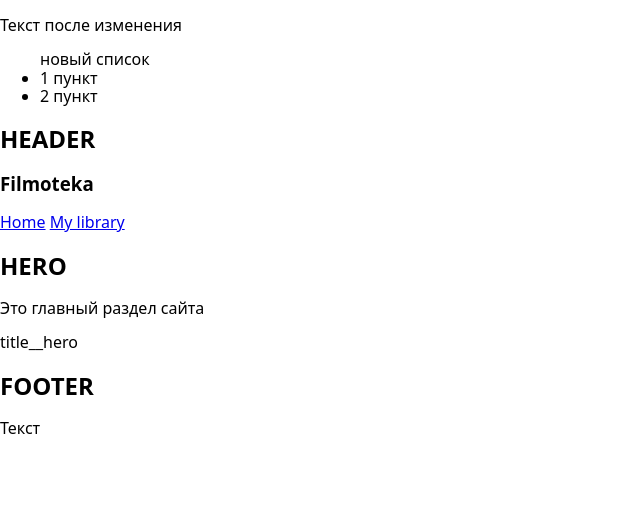
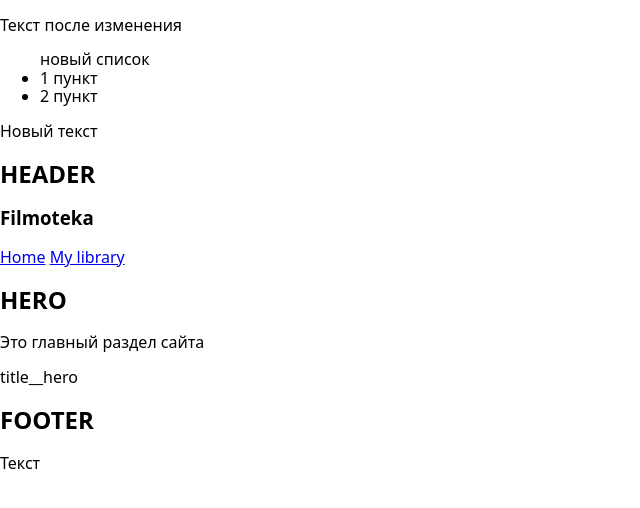
Before and after one commit to dmitriydegtyarev/JS-team-project-test-withData, a website: page src/index.html in a window 1280 px wide. Shown: the whole page, without its empty margins (0-640 px from the left). Drawn offline with nearby package versions, Linux system fonts and the light colour scheme; files that its build step writes are made by us from their sources.

Commit message:
Добавила новый текст

```diff
--- a/src/index.html
+++ b/src/index.html
@@ -16,6 +16,8 @@
     <li>1 пункт</li>
     <li>2 пункт</li>
   </ul>
+  <p>Hовый текст</p>
+
 
   <include src="./partials/header.html"></include>
   <include src="./partials/hero.html"></include>
```
